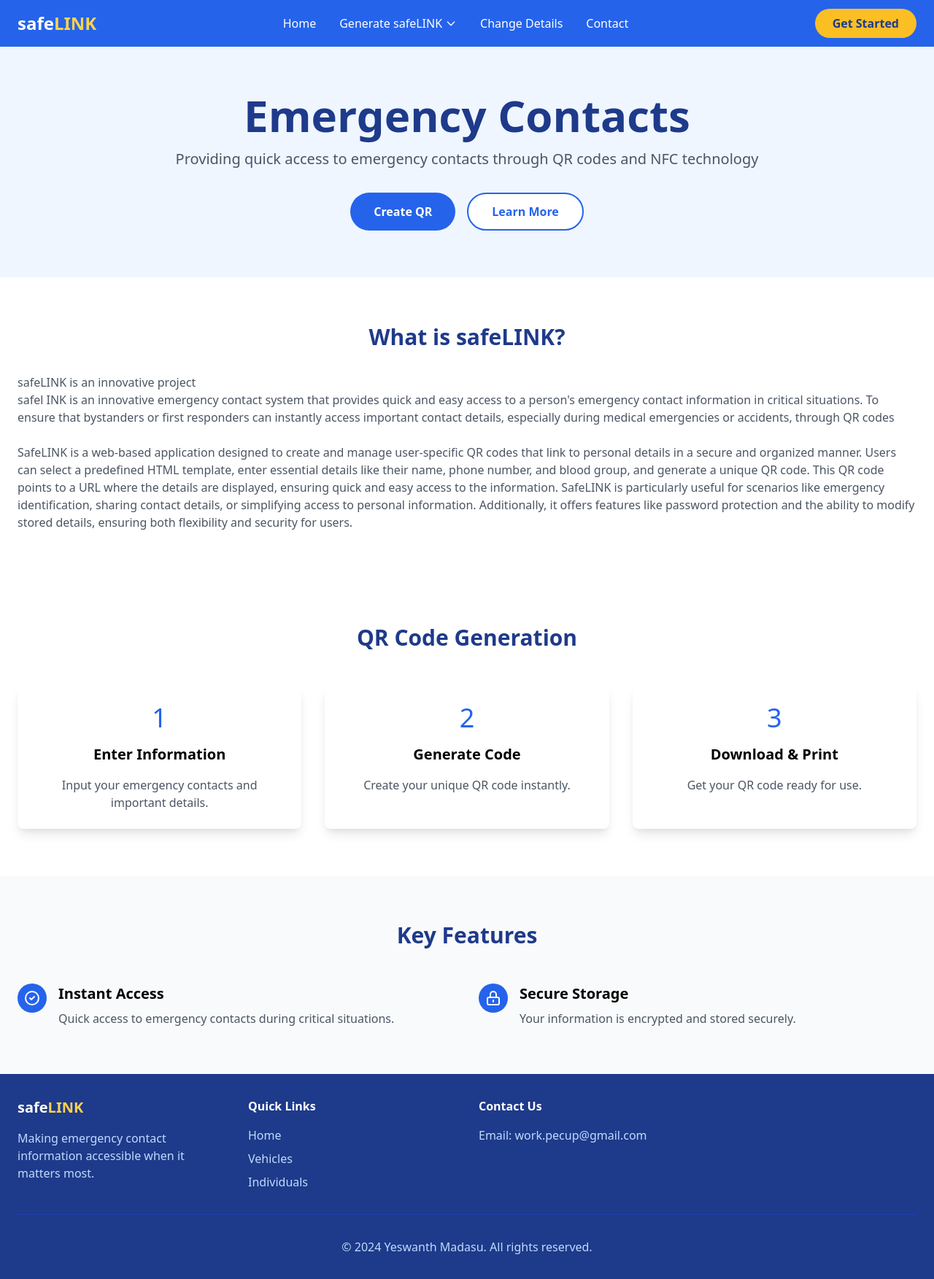
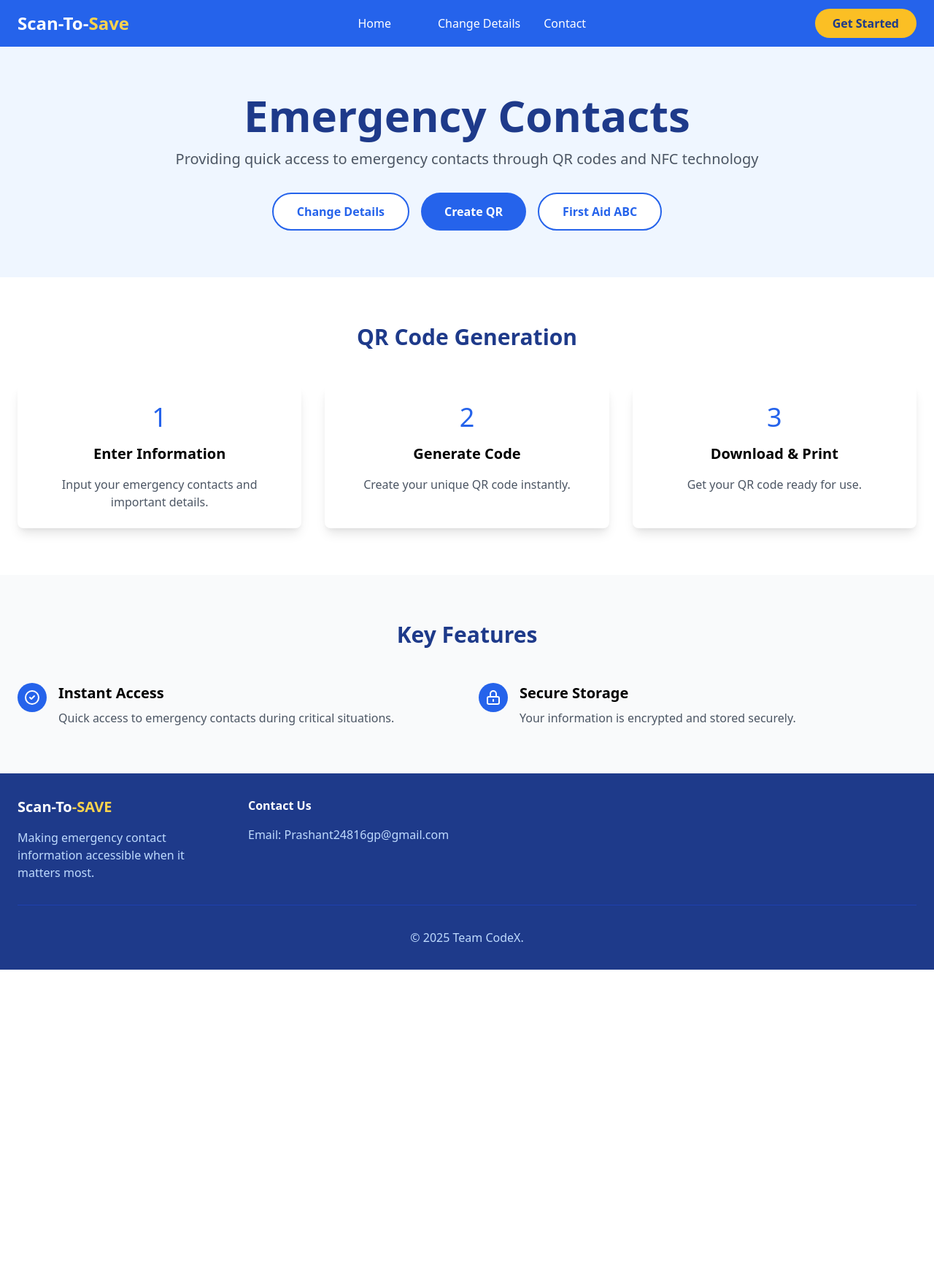
Before and after one commit to shaasshh14/Scan-To-Save, a Flask app: page / in a window 1280 px wide. Shown: the whole page at 73% size. After the commit the page ends 1329 px from the top, so only its background shows below. Run offline with Flask 3, Linux system fonts and the light colour scheme.

Commit message:
changed05

```diff
--- a/templates/edit_profile.html
+++ b/templates/edit_profile.html
@@ -3,7 +3,7 @@
 <head>
     <meta charset="UTF-8">
     <meta name="viewport" content="width=device-width, initial-scale=1.0">
-    <title>safeLINK - Edit Profile</title>
+    <title> Scan-To-Save  Edit Profile</title>
     <style>
         /* Reset and Base Styles */
         * {
@@ -199,7 +199,7 @@
 <body>
     <nav class="nav">
         <div class="nav-container">
-            <div class="brand">safe<span class="brand-highlight">LINK</span></div>
+            <div class="brand">Scan-To<span class="brand-highlight">-Save</span></div>
             <a href="#" class="nav-link">Back to Dashboard</a>
         </div>
     </nav>
@@ -274,7 +274,7 @@
 
     <footer class="footer">
         <div class="footer-content">
-            <p>&copy; 2024 safeLINK. All rights reserved.</p>
+            <p>&copy; 2025 Team CodeX. </p>
         </div>
     </footer>
 </body>
--- a/templates/index.html
+++ b/templates/index.html
@@ -12,19 +12,12 @@
         <div class="container mx-auto px-6 py-3">
             <div class="flex items-center justify-between">
                 <div class="flex items-center">
-                    <span class="text-2xl font-bold">safe<span class="text-yellow-300">LINK</span></span>
+                    <span class="text-2xl font-bold">Scan-To-<span class="text-yellow-300">Save</span></span>
                 </div>
                 <div class="hidden md:flex items-center space-x-8">
                     <a href="#home" class="hover:text-yellow-300 transition">Home</a>
                     <!-- Dropdown Container -->
                     <div class="relative group">
-                        <button class="hover:text-yellow-300 transition flex items-center"
-                                onclick="toggleDropdown()">
-                            Generate safeLINK
-                            <svg class="w-4 h-4 ml-1" fill="none" stroke="currentColor" viewBox="0 0 24 24">
-                                <path stroke-linecap="round" stroke-linejoin="round" stroke-width="2" d="M19 9l-7 7-7-7"></path>
-                            </svg>
-                        </button>
                         <!-- Dropdown Menu -->
                         <div id="dropdown-menu"
                              class="absolute hidden bg-white text-gray-800 mt-2 py-2 w-48 rounded-lg shadow-xl">
@@ -76,29 +69,19 @@
                 Providing quick access to emergency contacts through QR codes and NFC technology
             </p>
             <div class="flex justify-center gap-4">
-                <button class="bg-blue-600 text-white px-8 py-3 rounded-full font-semibold hover:bg-blue-700 transition">
+                <button class="bg-white text-blue-600 px-8 py-3 rounded-full font-semibold border-2 border-blue-600 hover:bg-blue-50 transition">
+                    <a href="{{ url_for('scanner') }}">Change Details</a>
+                </button>
+                <button class="bg-blue-600 text-white px-8 py-3 rounded-full  font-semibold hover:bg-blue-700 transition">
                     <a href="{{ url_for('select_template', template_name='template1') }}" >Create QR</a>
                 </button>
                 <button class="bg-white text-blue-600 px-8 py-3 rounded-full font-semibold border-2 border-blue-600 hover:bg-blue-50 transition">
-                   <a href="#whatis">Learn More</a>
+                   <a href="https://www.nhs.uk/conditions/first-aid/after-an-accident/#:~:text=The%203%20priorities%20when%20dealing,Circulation">First Aid ABC</a>
                 </button>
             </div>
         </div>
     </header>
 
-    <section class="py-16 bg-white">
-        <div class="container mx-auto px-6">
-            <h2 class="text-3xl font-bold text-center text-blue-900 mb-8" id="whatis">What is safeLINK?</h2>
-            <p class="text-gray-600">safeLINK is an innovative project</p>
-            <p class="text-gray-600">safel INK is an innovative emergency contact system that provides quick and easy access to a person's emergency contact information in critical situations. To ensure that bystanders or first responders can instantly access important contact details, especially during medical emergencies or accidents, through QR codes
-
-            <br>
-            <br>
-            <p class="text-gray-600">SafeLINK is a web-based application designed to create and manage user-specific QR codes that link to personal details in a secure and organized manner. Users can select a predefined HTML template, enter essential details like their name, phone number, and blood group, and generate a unique QR code. This QR code points to a URL where the details are displayed, ensuring quick and easy access to the information.
-
-SafeLINK is particularly useful for scenarios like emergency identification, sharing contact details, or simplifying access to personal information. Additionally, it offers features like password protection and the ability to modify stored details, ensuring both flexibility and security for users.
-        </div>
-    </section>
 
     <!-- How It Works Sections -->
     <section id="qr-code" class="py-16">
@@ -160,24 +143,16 @@ SafeLINK is particularly useful for scenarios like emergency identification, sha
         <div class="container mx-auto px-6 py-8">
             <div class="grid md:grid-cols-4 gap-8">
                 <div>
-                    <h3 class="text-xl font-bold mb-4">safe<span class="text-yellow-300">LINK</span></h3>
+                    <h3 class="text-xl font-bold mb-4">Scan-To<span class="text-yellow-300">-SAVE</span></h3>
                     <p class="text-blue-200">Making emergency contact information accessible when it matters most.</p>
                 </div>
                 <div>
-                    <h4 class="font-semibold mb-4">Quick Links</h4>
-                    <ul class="space-y-2">
-                        <li><a href="#" class="text-blue-200 hover:text-white">Home</a></li>
-                        <li><a href="{{ url_for('select_template', template_name='template1') }}" class="text-blue-200 hover:text-white">Vehicles</a></li>
-                        <li><a href="{{ url_for('select_template', template_name='template1') }}" class="text-blue-200 hover:text-white">Individuals</a></li>
-                    </ul>
-                </div>
-                <div>
                     <h4 class="font-semibold mb-4">Contact Us</h4>
-                    <p class="text-blue-200">Email: work.pecup@gmail.com</p>
+                    <p class="text-blue-200">Email: Prashant24816gp@gmail.com</p>
                 </div>
             </div>
             <div class="border-t border-blue-800 mt-8 pt-8 text-center text-blue-200">
-                <p>&copy; 2024 Yeswanth Madasu. All rights reserved.</p>
+                <p>&copy; 2025 Team CodeX. </p>
             </div>
         </div>
     </footer>
--- a/templates/profile_form.html
+++ b/templates/profile_form.html
@@ -156,7 +156,7 @@
     <!-- Navigation -->
     <nav class="nav">
         <div class="nav-container">
-            <div class="brand">safe<span class="brand-highlight">LINK</span></div>
+            <div class="brand">Scan-To<span class="brand-highlight">-Save</span></div>
             <a href="{{ url_for('index') }}" class="nav-link">Back to Dashboard</a>
         </div>
     </nav>
@@ -231,7 +231,7 @@
     <!-- Footer -->
     <footer>
         <div class="container">
-            <p>&copy; 2024 safeLINK. All rights reserved.</p>
+            <p>&copy;2025 Team Codex. </p>
         </div>
     </footer>
 </body>
--- a/templates/profile_view.html
+++ b/templates/profile_view.html
@@ -157,7 +157,7 @@
 <body>
     <nav class="nav">
         <div class="nav-container">
-            <div class="brand">safe<span class="brand-highlight">LINK</span></div>
+            <div class="brand">Scan-To<span class="brand-highlight">-Save</span></div>
             <a href="{{ url_for('index') }}" class="nav-link">Back to Dashboard</a>
         </div>
     </nav>
@@ -220,7 +220,7 @@
 
     <footer class="footer">
         <div class="footer-content">
-            <p>&copy; 2024 safeLINK. All rights reserved.</p>
+            <p>&copy; 2025 Team CodeX.</p>
         </div>
     </footer>
 
--- a/templates/qr_display.html
+++ b/templates/qr_display.html
@@ -172,7 +172,7 @@
 <body>
     <nav class="nav">
         <div class="nav-container">
-            <div class="brand">safe<span class="brand-highlight">LINK</span></div>
+            <div class="brand">Scan-To<span class="brand-highlight">-Save</span></div>
             <a href="{{ url_for('index') }}" class="nav-link">Back to Dashboard</a>
         </div>
     </nav>
@@ -209,7 +209,7 @@
 
     <footer class="footer">
         <div class="footer-content">
-            <p>&copy; 2024 safeLINK. All rights reserved.</p>
+            <p>&copy; 2025 Team CodeX.</p>
         </div>
     </footer>
 </body>
--- a/templates/scanner.html
+++ b/templates/scanner.html
@@ -208,7 +208,7 @@
 <body>
     <nav class="nav">
         <div class="nav-container">
-            <div class="brand">safe<span class="brand-highlight">LINK</span></div>
+            <div class="brand">Scan-To-<span class="brand-highlight">Save</span></div>
             <a href="{{ url_for('index') }}" class="nav-link">Back to Dashboard</a>
         </div>
     </nav>
@@ -260,7 +260,7 @@
     <!-- Footer -->
     <footer>
         <div class="footer-content">
-            <p>&copy; 2024 safeLINK. All rights reserved.</p>
+            <p>&copy; 2025 Team CodeX </p>
         </div>
     </footer>
 
```
Also changed, not shown: 1 other file.
